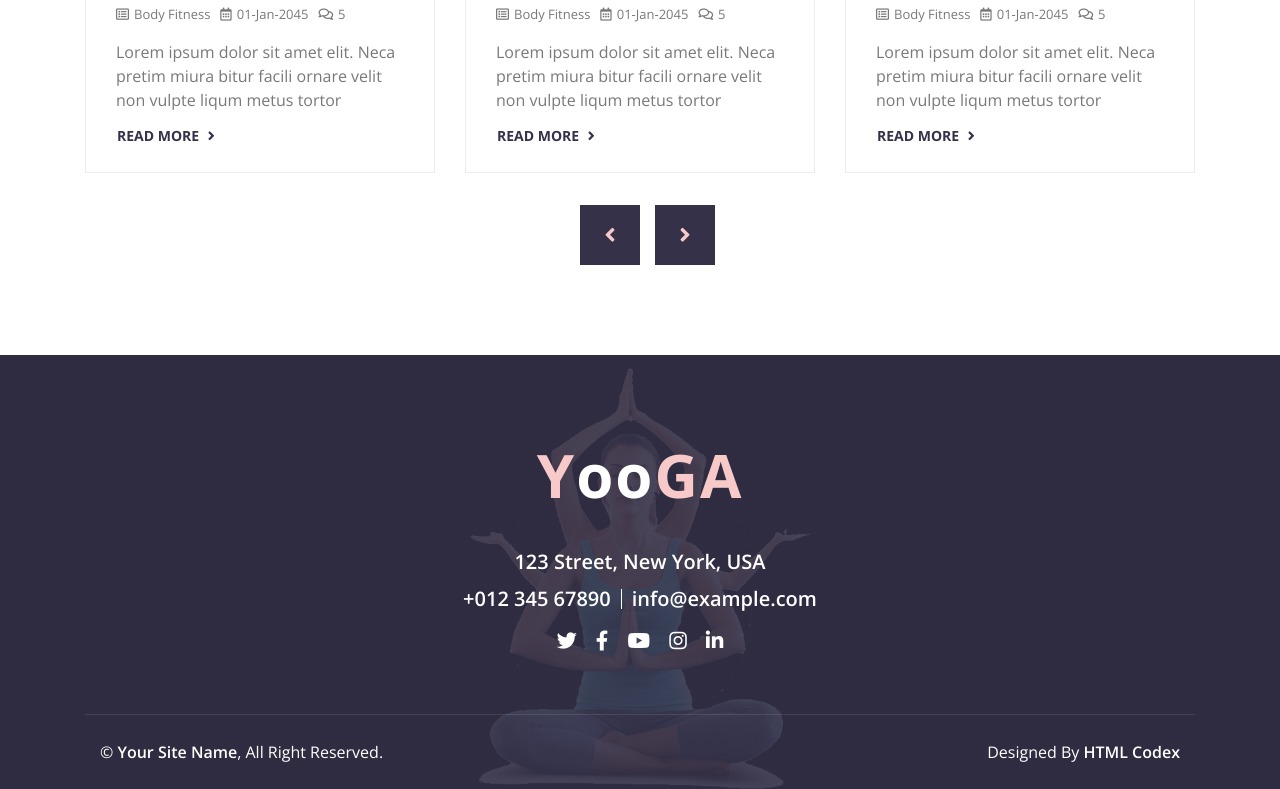
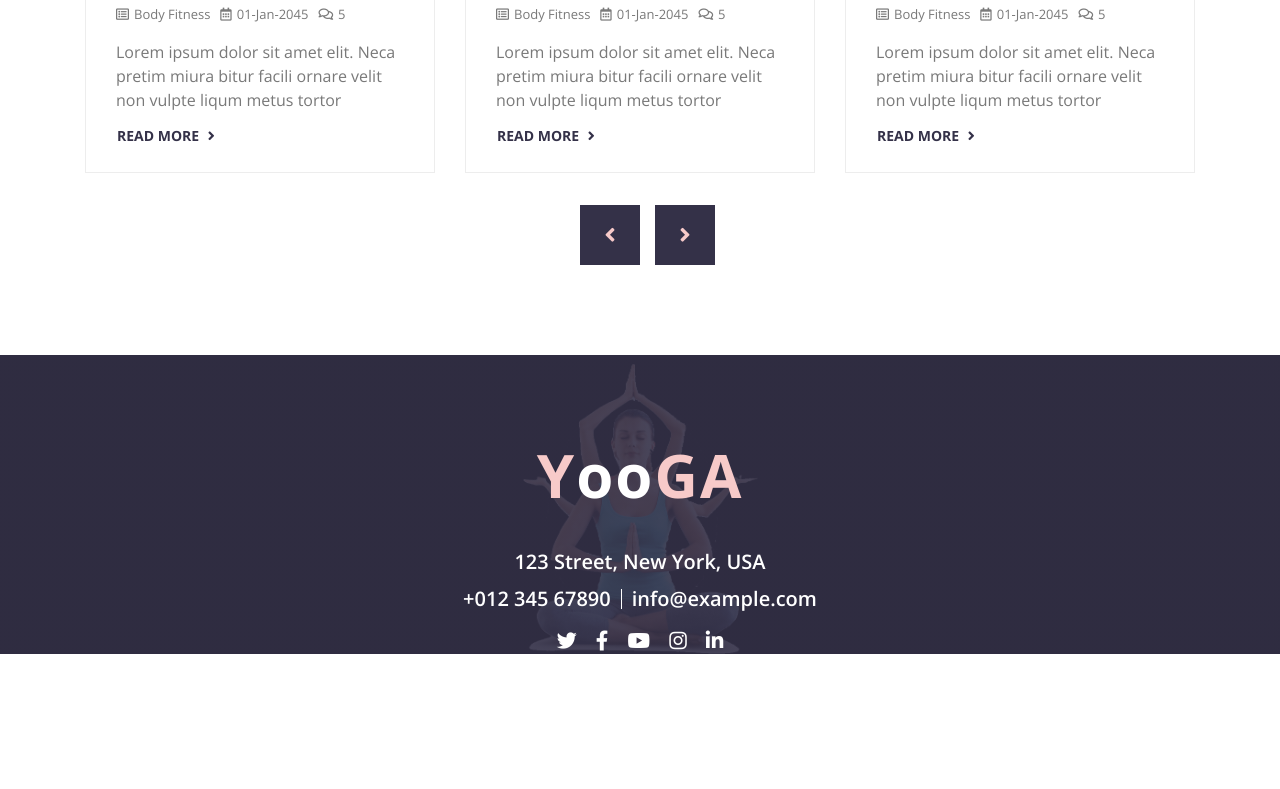
Before and after one commit to hamza45221/youga, a plain HTML site: page index.html in a window 1280 px wide. Shown: the part 5812-6601 px from the top of the page. After the commit the page ends 6466 px from the top, so only its background shows below. Drawn offline with nearby package versions, Linux system fonts and the light colour scheme.

Commit message:
Update index.html
modify it

```diff
--- a/index.html
+++ b/index.html
@@ -762,16 +762,6 @@
                         </div>
                     </div>
                 </div>
-                <div class="container copyright">
-                    <div class="row">
-                        <div class="col-md-6">
-                            <p>&copy; <a href="#">Your Site Name</a>, All Right Reserved.</p>
-                        </div>
-                        <div class="col-md-6">
-                            <p>Designed By <a href="https://htmlcodex.com">HTML Codex</a></p>
-                        </div>
-                    </div>
-                </div>
             </div>
         </div>
         <!-- Footer End -->
```
